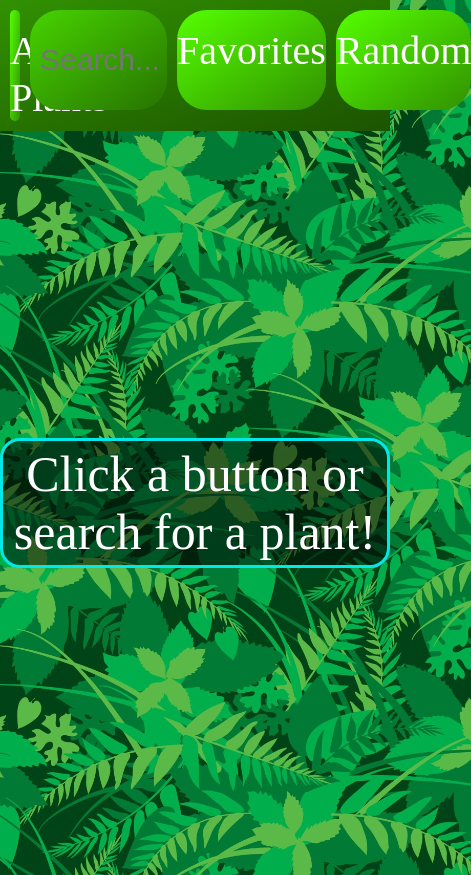
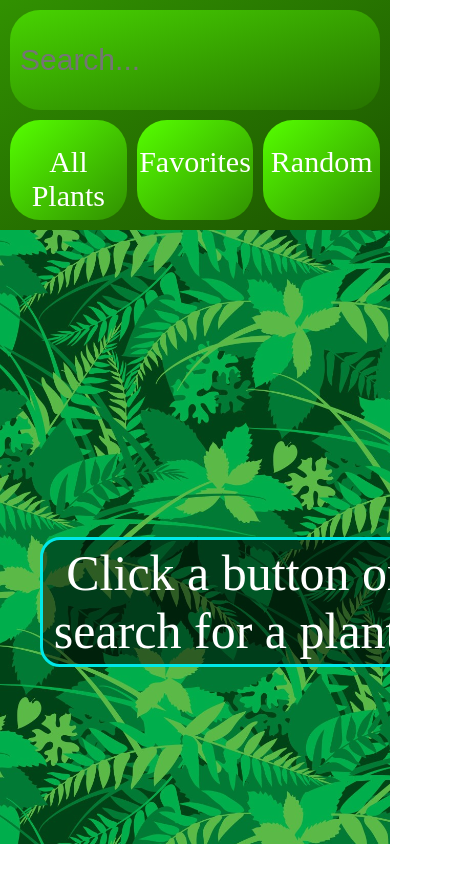
Before and after one commit to SpurSlicer/Front-End-Web-Dev, a React (Vite) app in the folder Assignment_4/: page / in a window 390 px wide. Shown: the whole page, 471 px wide, since content can reach past the window. After the commit the page ends 844 px from the top, so only its background shows below. Built offline with nearby package versions, Linux system fonts and the light colour scheme; no server answers.

Commit message:
added favorites functionality and media queries

```diff
--- a/Assignment_4/src/App.css
+++ b/Assignment_4/src/App.css
@@ -11,14 +11,17 @@
 * {
   margin: 0;
   padding: 0;
+  border-spacing: 0;
+  border-collapse: collapse;
 }
 html {
   background-image: url(assets/background.jpg);
   background-size: 512px 512px;
 }
-body {
+.body {
   width: 100vw;
   height: 100vh;
+  overflow-x: hidden;
 }
 .menubar {
   padding: 10px;
@@ -65,6 +68,8 @@ body {
 }
 
 .box {
+  margin-left: 40px;
+  margin-right: 40px;
   width: 100vw;
   height: calc(100vh - 100px);
   display: flex;
@@ -111,6 +116,37 @@ body {
   justify-content: center;
   align-items: center;
 }
+@media only screen and (max-width: 2200px) {
+  .plants {
+    grid-template-columns: repeat(3, calc(100%/3));
+  }
+}
+@media only screen and (max-width: 1700px) {
+  .plants {
+    grid-template-columns: repeat(2, calc(100%/2));
+  }
+}
+@media only screen and (max-width: 1200px) {
+  .plants {
+    grid-template-columns: 100%;
+  }
+}
+@media only screen and (max-width: 1000px) {
+  .menubar {
+    grid-template-columns: repeat(3, 1fr);
+    grid-template-rows: repeat(2, 100px);
+    grid-column-gap: 10px;
+    grid-row-gap: 10px;
+  }
+  .search { grid-area: 1 / 1 / 2 / 4; width: inherit }
+  .all_plants { grid-area: 2 / 1 / 3 / 2; }
+  .favorites { grid-area: 2 / 2 / 3 / 3; }
+  .random { grid-area: 2 / 3 / 3 / 4; }
+}
+@media only screen and (max-width: 600px) {
+  .random, .all_plants, .favorites { font-size: 30px; padding-top: 25px;}
+}
+
 
 .favorite_box {
   position: fixed;
@@ -118,7 +154,7 @@ body {
 }
 
 .plant {
-  padding: inherit;
+  padding: 30px;
   margin-left: calc(((100%) - 500px) / 2);
   width: fit-content;
   height: auto;
@@ -128,6 +164,18 @@ body {
   flex-direction: column;
   align-items: center;
   justify-content: center;
+  }
+  .plant .header {
+    padding-top: -10px;
+    padding-bottom: 10px;
+    align-items: center;
+    display:flex;
+    column-gap: 10px;
+    flex-direction: row;
+  }
+  .plant .header .heart {
+    width: 50px;
+    height: 50px;
   }
   .plant hr {
     border-color: rgb(129, 43, 0);
@@ -256,3 +304,7 @@ body {
 .info_card .dimensions {
   grid-area: 6 / 1 / 7 / 4;
 }
+.favorite .header .heart {
+  background-size: contain;
+  background-image: url("assets/heart.png");
+}
--- a/Assignment_4/src/App.jsx
+++ b/Assignment_4/src/App.jsx
@@ -50,11 +50,14 @@ function App() {
             <div className="box">
               <p className="begin">Try right clicking a plant card to favorite it!</p>
             </div>);
-        else
+        else {
+          const favorites_data = [];
+          for (const favorite of favorites) favorites_data.push(favorite.card);
           setData(
             <div className="plants">
-              {favorites}
+              {favorites_data}
             </div>);
+        }
       }
     } else if (state == 3) { // random
       randPlant()
@@ -121,7 +124,6 @@ function App() {
         handleChange(-1);
         //plantCards;
       });
-    console.log();
   }
 
   function setLoading() { setData(<div className="box">
@@ -139,11 +141,25 @@ function App() {
     setInfo(<></>);
   }
 
-  function generatePlantCard(id, name, img, species, cycle, watering) {
-    const class_name = `plant plant${Math.floor(Math.random()*5 + 1)}`;
+  function generatePlantCard(id, name, img, species, cycle, watering, flag) {
+    let class_name = `plant plant${Math.floor(Math.random()*100 + 1)}`;
+    if (flag) class_name += " favorite";
+    else {
+      for (const favorite of favorites) {
+        console.log (favorite.id, id);
+        if (favorite.id == id) {
+          class_name += " favorite";
+          break;
+        }
+      }
+    }
     return (
-      <button className={class_name} id={id} onAuxClick={(event) => findFavorite(event.currentTarget.id)} onClick={(event) => displayInfoCard(event.currentTarget.id, event.currentTarget.className)}>
-        <h1>{name}</h1>
+      <button className={class_name} id={id} onAuxClick={(event) => findFavorite(event.currentTarget)} onClick={(event) => displayInfoCard(event.currentTarget.id, event.currentTarget.className)}>
+        <div className="header">
+          <div className='heart'></div>
+          <h1>{name}</h1>
+          <div className='heart'></div>
+        </div>
         <img src={img}></img>
         <h3>{species}</h3>
         <hr/>
@@ -155,7 +171,7 @@ function App() {
     );
   }
 
-  function generatePlantsFromSearch(json) {
+  function generatePlantsFromSearch(json, flag=false) {
     let cards = [];
     for (const ob of json) {
       cards.push(generatePlantCard(
@@ -164,7 +180,8 @@ function App() {
         (ob.default_image == null) ? ("https://external-content.duckduckgo.com/iu/?u=https%3A%2F%2Fstatic.vecteezy.com%2Fsystem%2Fresources%2Fpreviews%2F005%2F337%2F799%2Foriginal%2Ficon-image-not-found-free-vector.jpg&f=1&nofb=1&ipt=36eaad571bfa0acf07e3a3af59d449f7b9ab1cdd9cec517a9f2611bc570d3ffc&ipo=images") : (ob.default_image.original_url),
         ob.scientific_name[0],
         ob.cycle,
-        ob.watering));
+        ob.watering,
+        flag));
     }
     return cards;
   }
@@ -221,7 +238,6 @@ function App() {
         const temp_plant_cards = generatePlantsFromSearch(plantData);
         for (const temp_plant_card of temp_plant_cards)
           plantCardsSearch.push(temp_plant_card);
-        console.log(plantCardsSearch);
         //return plantCards;
       })
       .catch((error) => {
@@ -231,20 +247,41 @@ function App() {
       });
   }
 
-  async function findFavorite(id) {
-    await axios.get(`https://perenual.com/api/species/details/${id}?key=${TOKEN}`)
+  async function findFavorite(currentTarget) {
+    await axios.get(`https://perenual.com/api/species/details/${currentTarget.id}?key=${TOKEN}`)
       .then ((response) => {
         let plantData = [];
-        for (const temp_response of response.data)
-          plantData.push(temp_response);
-        const temp_plant_cards = generatePlantsFromSearch(plantData);
-        for (const temp_plant_card of temp_plant_cards) {
-          if (!favorites.includes(temp_plant_card)) favorites.push(temp_plant_card);
+        plantData.push(response.data);
+        const temp_plant_card = generatePlantsFromSearch(plantData, true)[0];
+        let status_flag = false;
+        for (const favorite of favorites) {
+          if (favorite.id == currentTarget.id) {
+            status_flag = true;
+            break;
+          }
+        }
+        if (!status_flag) {
+          currentTarget.className += " favorite"
+          favorites.push({"id": currentTarget.id, "card": temp_plant_card});
+          console.log("added " + currentTarget.id + " of " + currentTarget.className + " to favorites");
+        } else {
+          let splice_index = -1;
+          for (let i = 0; i < favorites.length; i++) {
+            if (favorites[i].id == currentTarget.id) {
+              splice_index = i;
+              break;
+            }
+          }
+          if (splice_index > -1) {
+            favorites.splice(splice_index, 1);
+            currentTarget.className = currentTarget.className.replace(" favorite", "");
+            console.log("removed " + currentTarget.id + " of " + currentTarget.className + " to favorites");
+          } else console.log("error in removing thing");
         }
         //return plantCards;
       })
       .catch((error) => {
-        console.error("could not find favorite of id: ", id, error);
+        console.error("could not find favorite of id: ", currentTarget.id, error);
         //handleChange(-1);
         //plantCards;
       });
@@ -296,7 +333,7 @@ function App() {
 
 /* <pre>{JSON.stringify(plantData, null, 2)}</pre> */
   return (
-  <>
+  <div className='body'>
     {info}
     <div className="main">
         <div className="menubar">
@@ -307,7 +344,7 @@ function App() {
         </div>
         {data}
     </div>
-  </>
+  </div>
   )
 }
 
```
Also changed, not shown: Assignment_4/src/assets/heart.png (added).
